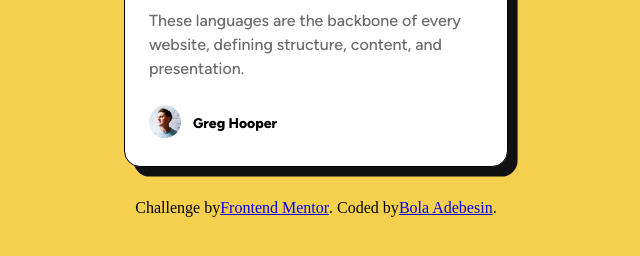
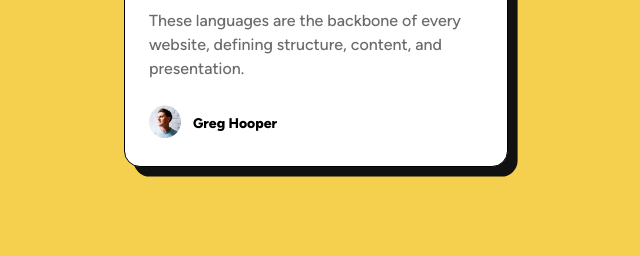
Before and after one commit to MobolanleAdebesin/blog-review-card, a plain HTML site: page index.html in a window 1280 px wide. Shown: the part 518-774 px from the top of the page, without its empty margins (324-964 px from the left). Drawn offline with Linux system fonts and the light colour scheme.

```diff
--- a/index.html
+++ b/index.html
@@ -41,12 +41,5 @@
         <p class="card-author">Greg Hooper</p>
       </div>
     </div>
-
-    <div class="attribution">
-      Challenge by
-      <a href="https://www.frontendmentor.io?ref=challenge" target="_blank"
-        >Frontend Mentor</a
-      >. Coded by <a href="https://www.badebesin.com/">Bola Adebesin</a>.
-    </div>
   </body>
 </html>
--- a/style.css
+++ b/style.css
@@ -129,10 +129,3 @@
     font-size: 0.875rem;
 
 }
-
-.attribution{
-    margin: 0 auto;
-    display: flex;
-    justify-content: center;
-    margin-top: 2rem;
-}
```
Also changed, not shown: assets/images/Desktop View Frontend Mentor Blog preview card.png (added), assets/images/Mobile View Frontend Mentor Blog preview card.png (added), 1 other file.
